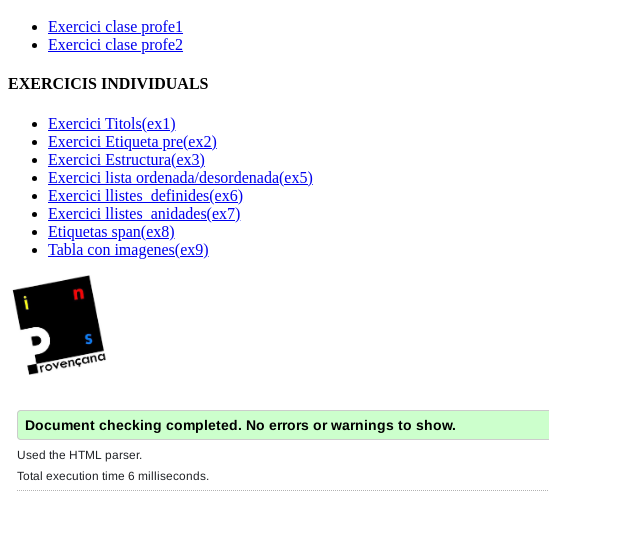
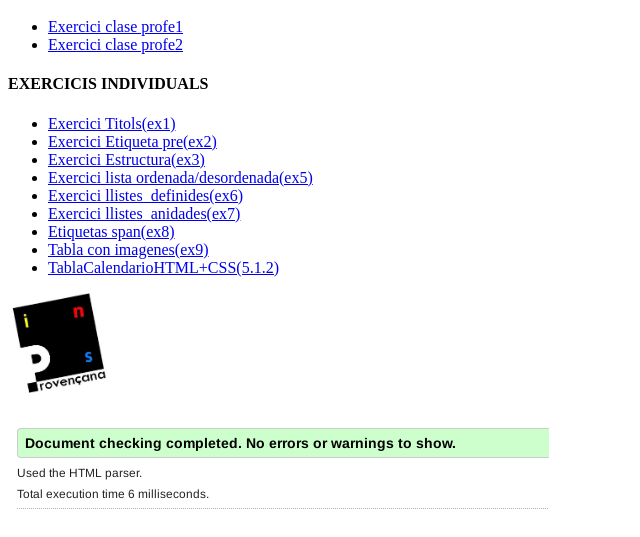
Before and after one commit to EnricPracticaGithub/EnricPracticaGithub.github.io, a plain HTML site: page HTMLactividades/m08UF5/index.html in a window 1280 px wide. Shown: the part 101-638 px from the top of the page, without its empty margins (0-640 px from the left). Drawn offline with Linux system fonts and the light colour scheme.

Commit message:
Update index.html

```diff
--- a/HTMLactividades/m08UF5/index.html
+++ b/HTMLactividades/m08UF5/index.html
@@ -29,6 +29,7 @@
 <li><a href="../m08UF5/exercici7_lista_anidada.xhtml">Exercici llistes_anidades(ex7)</a></li>
 <li><a href="../m08UF5/etiquetaspan.html">Etiquetas span(ex8)</a></li>
 <li><a href="../m08UF5/tablaImagenes.html">Tabla con imagenes(ex9)</a></li>
+<li><a href="../m08UF5/Actividad2/tablaCalendario.html">TablaCalendarioHTML+CSS(5.1.2)</a></li>
 </ul>
 
 <a href="https://www.proven.cat/intraweb/index.php" title="Redirect" >
```
